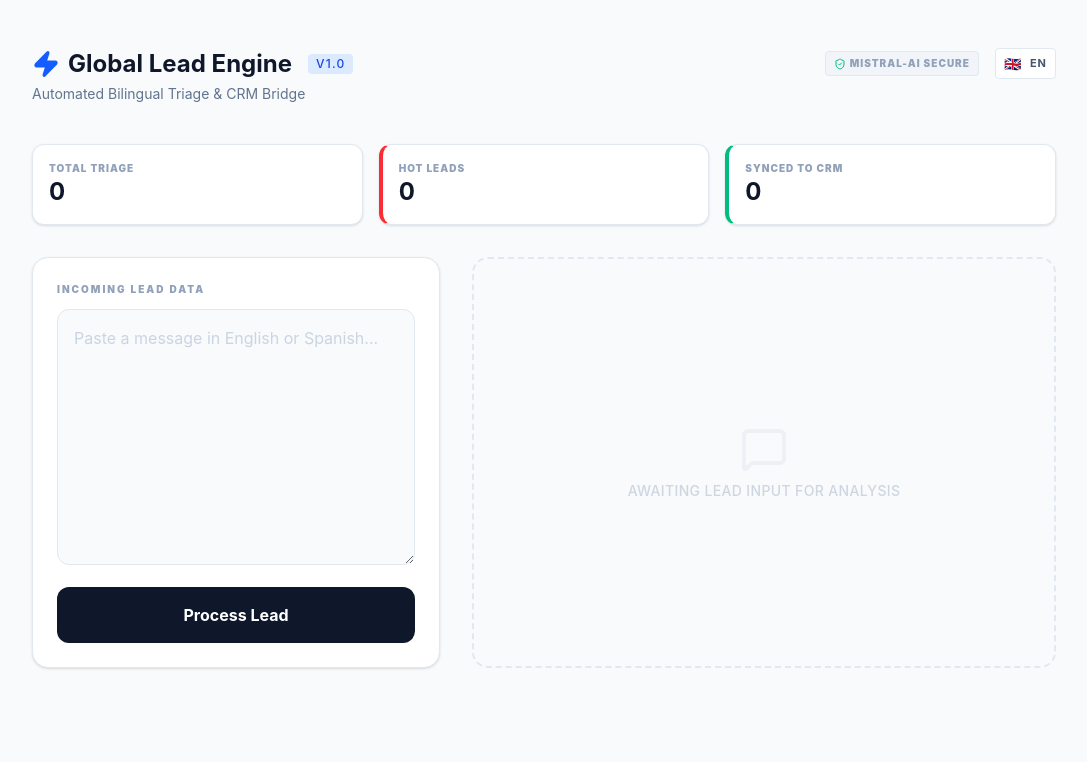
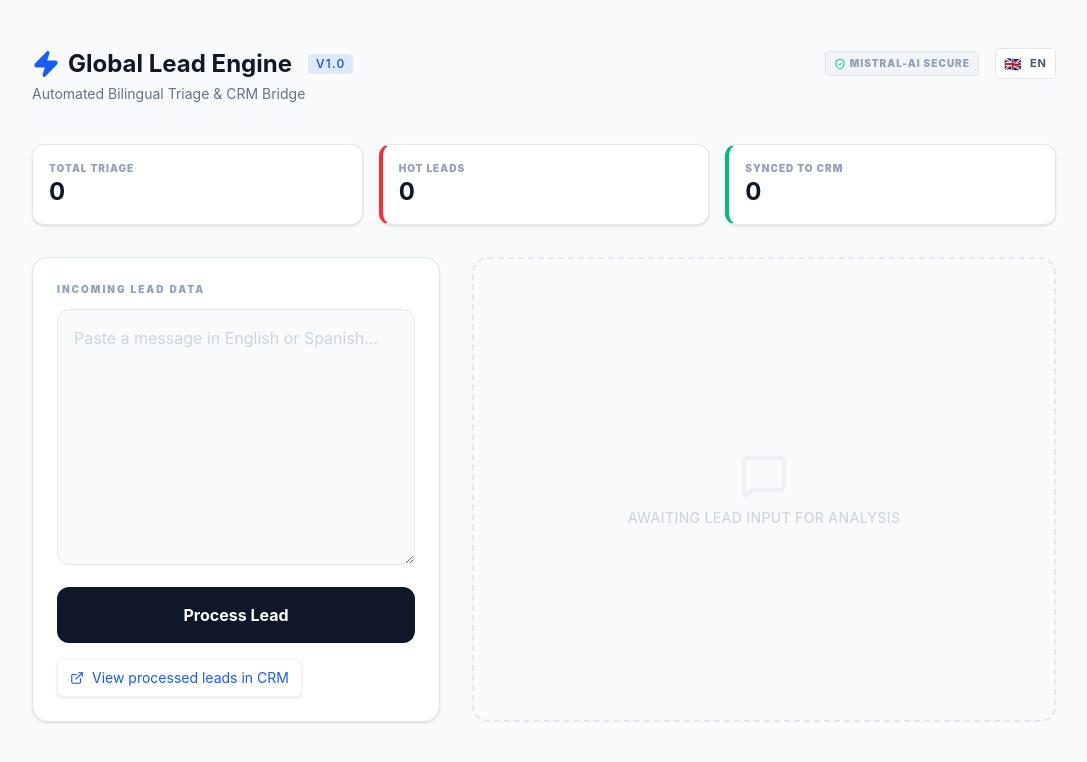
Before and after one commit to joelcasado-tech/global-lead-gen-engine, a React (Vite) app in the folder frontend/: page / in a window 1280 px wide. Shown: the top 762 px of the page, without its empty margins (96-1183 px from the left). Built offline with nearby package versions, Linux system fonts and the light colour scheme; no server answers.

Commit message:
Added UI Improvements and clarity.

```diff
--- a/frontend/src/App.jsx
+++ b/frontend/src/App.jsx
@@ -1,7 +1,7 @@
 import React, { useState, useEffect } from 'react';
 import axios from 'axios';
 import { Toaster, toast } from 'sonner';
-import { Zap, Globe, MessageSquare, CheckCircle, ShieldCheck, AlertCircle, Copy } from 'lucide-react';
+import { Zap, Globe, MessageSquare, CheckCircle, ShieldCheck, AlertCircle, Loader2, Copy, ExternalLink } from 'lucide-react';
 
 const translations = {
   en: {
@@ -186,6 +186,7 @@ function App() {
         </div>
       </div>
 
+
       <main className="max-w-5xl mx-auto grid grid-cols-1 lg:grid-cols-12 gap-8">
 
         {/* Left: Input */}
@@ -205,8 +206,28 @@ function App() {
               disabled={loading}
               className="mt-4 w-full bg-slate-900 hover:bg-blue-600 text-white font-bold py-4 rounded-xl transition-all flex items-center justify-center gap-2 disabled:opacity-50 disabled:cursor-not-allowed"
             >
-              {loading ? t.buttonProcessing : t.buttonProcess}
+              {loading ? (
+                <span className="flex items-center gap-2">
+                  <Loader2 className="animate-spin" size={16} />
+                  {lang === 'en'
+                    ? 'Waking up Engine (this may take a moment)...'
+                    : 'Iniciando motor (esto puede tardar)...'}
+                </span>
+              ) : (
+                t.buttonProcess
+              )}
             </button>
+            <div className="mt-4">
+              <a
+                href="https://docs.google.com/spreadsheets/d/1ZTFNug87U_v3bem7noO_GXXC-go98gk5jcP0QhwAF2k/edit?usp=sharing"
+                target="_blank"
+                rel="noopener noreferrer"
+                className="inline-flex items-center gap-2 text-sm text-blue-600 bg-white border border-slate-100 px-3 py-2 rounded-md shadow-sm hover:bg-slate-50"
+              >
+                <ExternalLink size={14} />
+                {lang === 'en' ? 'View processed leads in CRM' : 'Ver leads procesados en CRM'}
+              </a>
+            </div>
           </div>
         </div>
 
```
